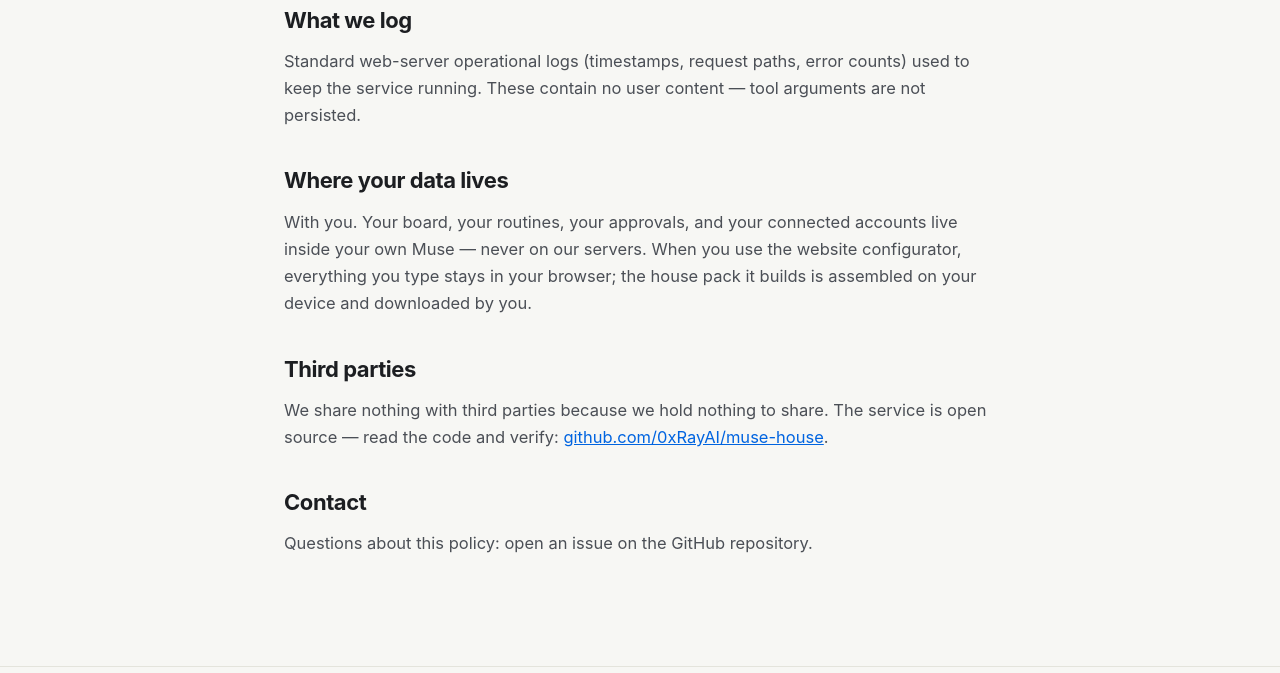
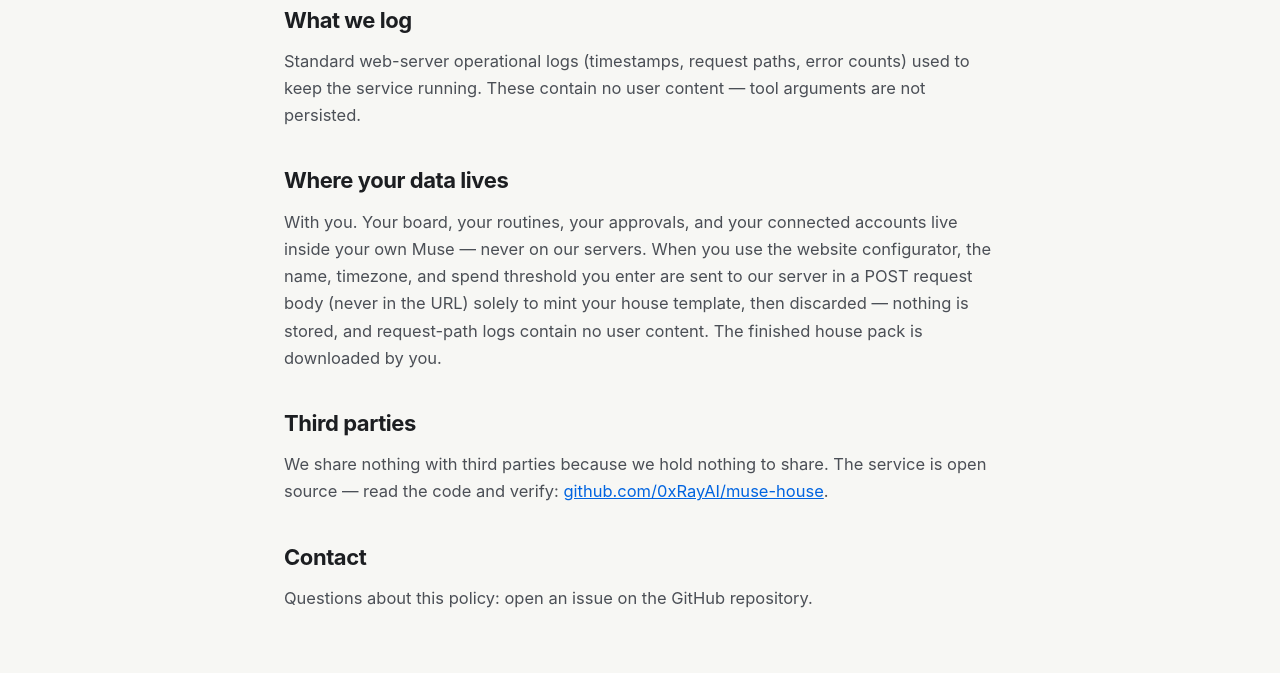
Before and after one commit to 0xRayAI/muse-house, a website: page site/privacy.html in a window 1280 px wide. Shown: the part 700-1373 px from the top of the page. Drawn offline with Linux system fonts and the light colour scheme.

Commit message:
muse-house v0.1.0

```diff
--- a/site/privacy.html
+++ b/site/privacy.html
@@ -27,7 +27,7 @@
   <p>Standard web-server operational logs (timestamps, request paths, error counts) used to keep the service running. These contain no user content — tool arguments are not persisted.</p>
 
   <h2>Where your data lives</h2>
-  <p>With you. Your board, your routines, your approvals, and your connected accounts live inside your own Muse — never on our servers. When you use the website configurator, everything you type stays in your browser; the house pack it builds is assembled on your device and downloaded by you.</p>
+  <p>With you. Your board, your routines, your approvals, and your connected accounts live inside your own Muse — never on our servers. When you use the website configurator, the name, timezone, and spend threshold you enter are sent to our server in a POST request body (never in the URL) solely to mint your house template, then discarded — nothing is stored, and request-path logs contain no user content. The finished house pack is downloaded by you.</p>
 
   <h2>Third parties</h2>
   <p>We share nothing with third parties because we hold nothing to share. The service is open source — read the code and verify: <a href="https://github.com/0xRayAI/muse-house">github.com/0xRayAI/muse-house</a>.</p>
```
